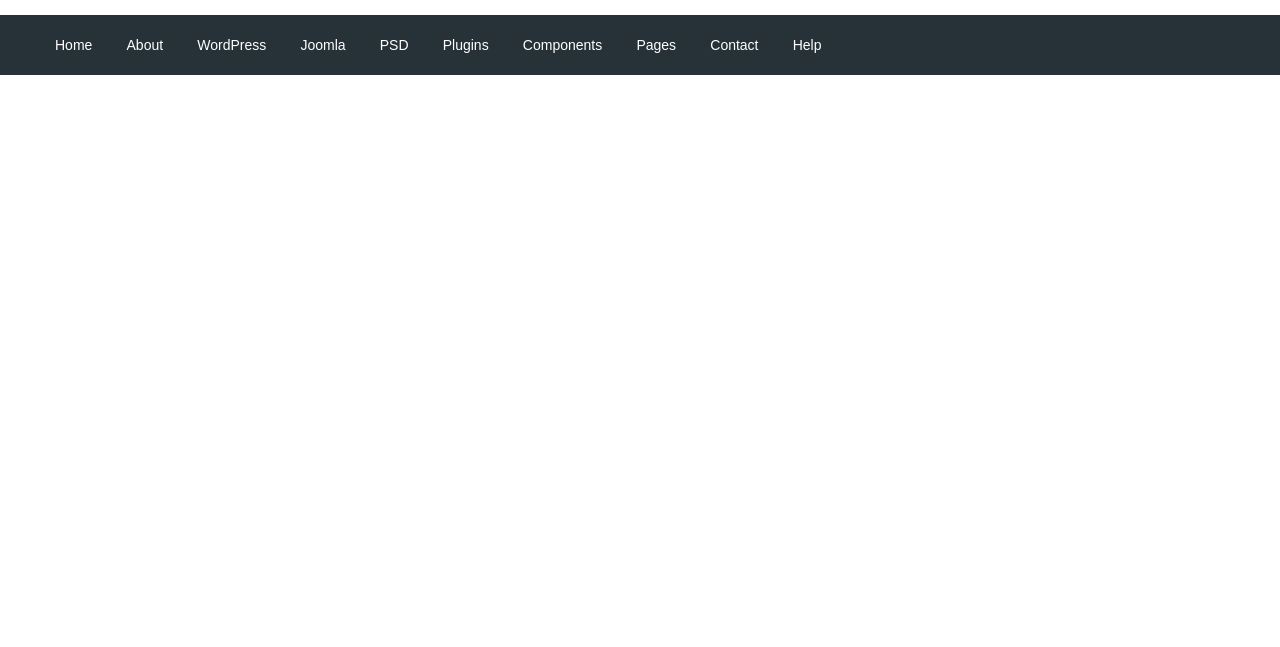
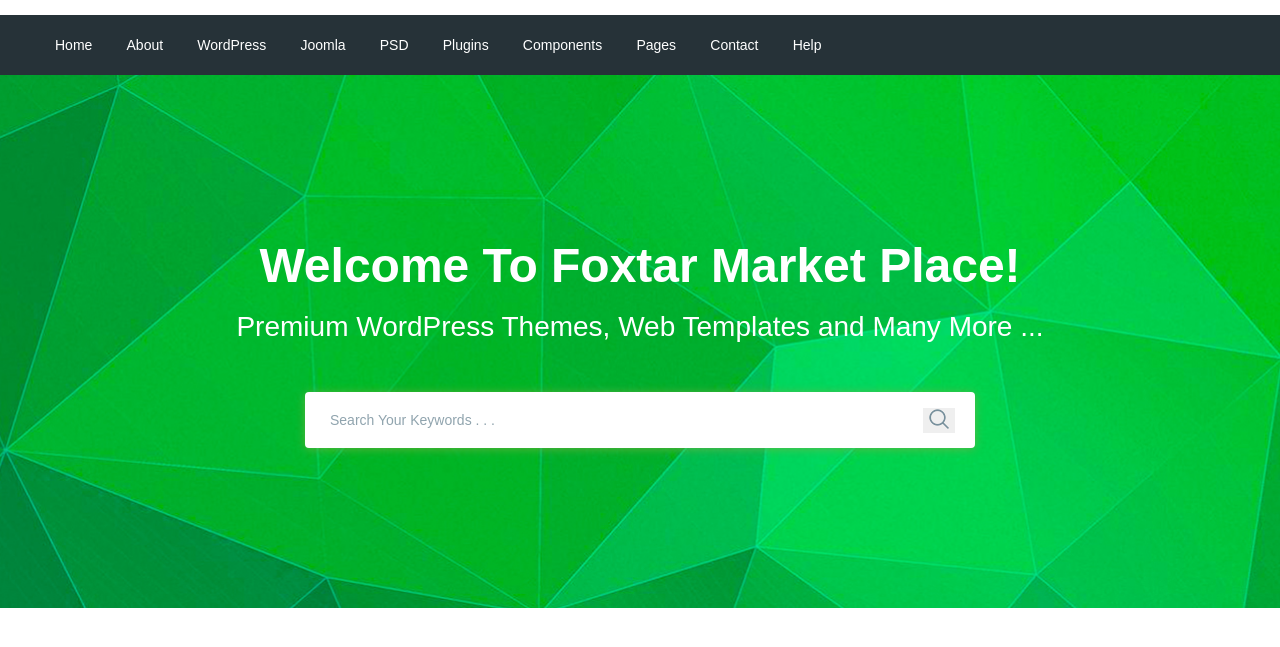
Before and after one commit to dinich55/moderno2, a website: page app/index.html in a window 1280 px wide. Shown: the part 75-722 px from the top of the page. Drawn offline with nearby package versions, Linux system fonts and the light colour scheme; files that its build step writes are made by us from their sources.

Commit message:
added search section

```diff
--- a/app/index.html
+++ b/app/index.html
@@ -99,7 +99,26 @@
         </div>
 
     </header>
-
+    <section class="search" style="background-image: url(images/search-bg.jpg);">
+        <div class="container">
+            <div class="search__inner">
+                <div class="search__inner-title">
+                    Welcome To Foxtar Market Place!
+                </div>
+                <div class="search__inner-text">
+                    Premium WordPress Themes, Web Templates and Many More ...
+                </div>
+                <div class="search__inner-form">
+                    <form>
+                        <input type="text" placeholder="Search Your Keywords . . ." required>
+                        <button type="submit">
+                            <img src="images/icons/search.png" alt="">
+                        </button>
+                    </form>
+                </div>
+            </div>
+        </div>
+    </section>
 
 
 
--- a/app/scss/style.scss
+++ b/app/scss/style.scss
@@ -56,3 +56,56 @@
         font-size: 14px;
     }
 }
+
+.search {
+    background-repeat: no-repeat;
+    background-size: cover;
+    background-position: center;
+    min-height: 533px;
+}
+
+.search__inner {
+    padding: 155px 0 100px;
+    color: #fff;
+    text-align: center;
+    &-title {
+        margin-bottom: 10px;
+        font-size: 48px;
+        font-weight: 700;
+        line-height: 72px;
+    }
+    &-text {
+        margin-bottom: 50px;
+        font-size: 28px;
+        font-weight: 500;
+        line-height: 30px;
+    }
+    &-form {
+        max-width: 670px;
+        margin: 0 auto;
+        position: relative;
+        input {
+            display: block;
+            width: 100%;
+            box-shadow: 0px 1px 10px 0px rgba(124, 178, 64, 0.75);
+            border-radius: 4px;
+            height: 56px;
+            border: none;
+            font-size: 14px;
+            font-weight: 500;
+            padding-left: 25px;
+            padding-right: 60px;
+            &::placeholder {
+                color: #90a4ae;
+                font-weight: 500;
+            }
+        }
+        button {
+            position: absolute;
+            border: none;
+            border-color: transparent;
+            right: 20px;
+            top: 16px;
+        }
+    }
+}
```
Also changed, not shown: app/images/icons/search.png (added), app/images/search-bg.jpg (added).
